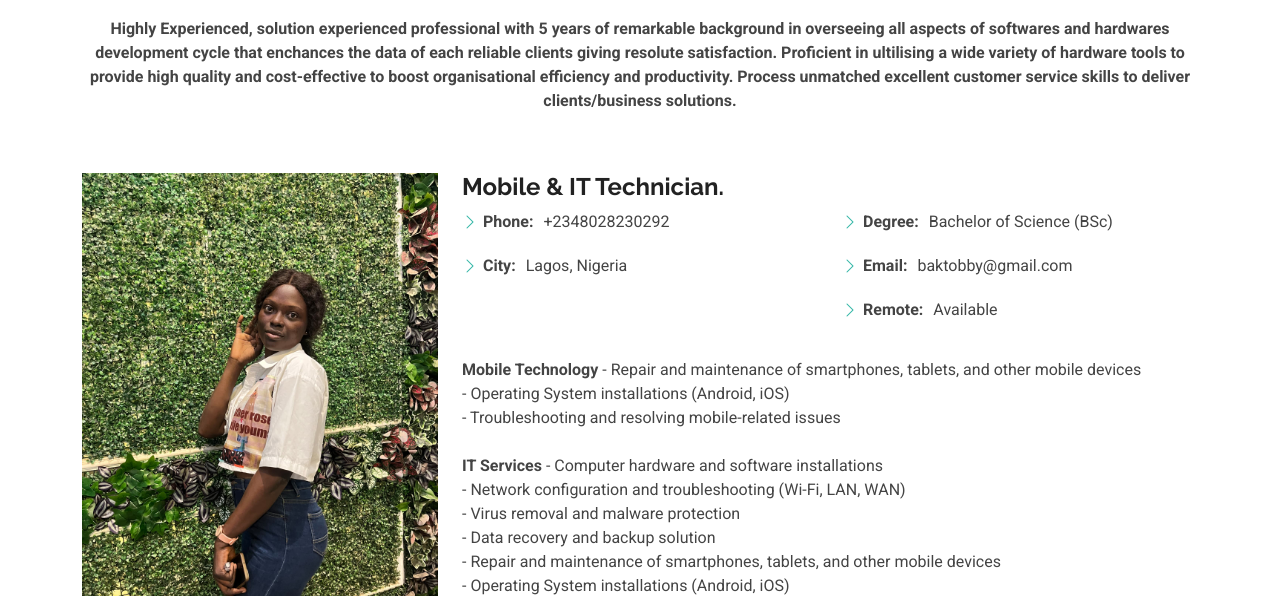
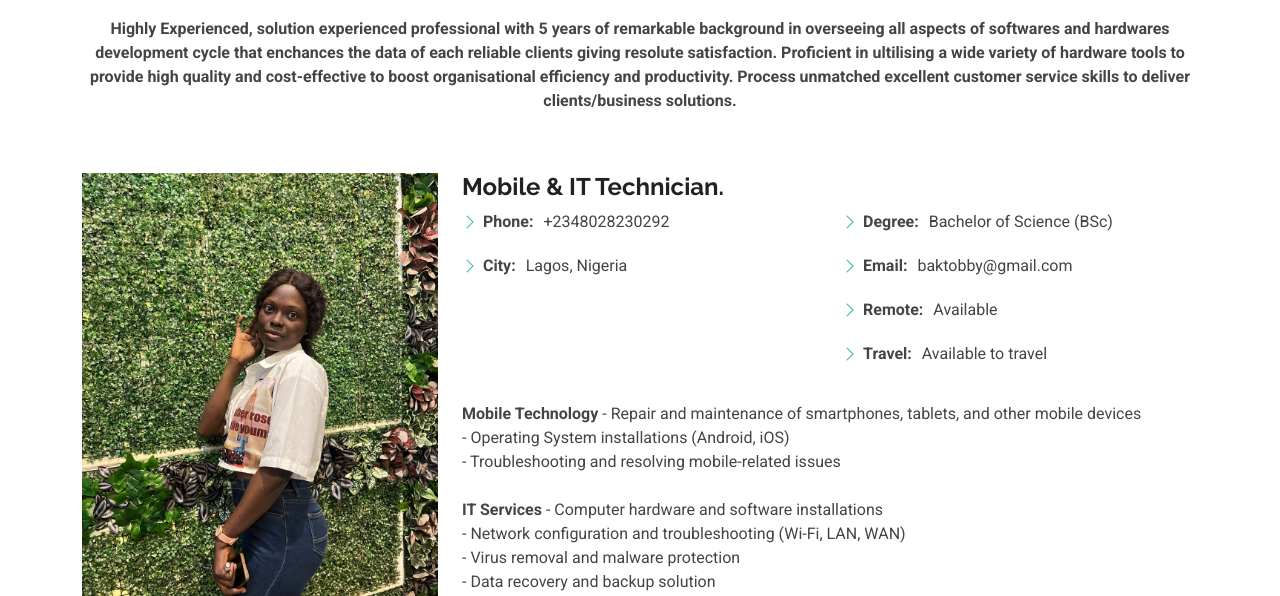
Before and after one commit to Osmosis18/christie, a plain HTML site: page about.html in a window 1280 px wide. Shown: the part 204-800 px from the top of the page. Drawn offline with Linux system fonts and the light colour scheme.

Commit message:
Update about.html

```diff
--- a/about.html
+++ b/about.html
@@ -102,6 +102,7 @@
                   <li><i class="bi bi-chevron-right"></i> <strong>Degree:</strong> <span>Bachelor of Science (BSc)</span></li>
                   <li><i class="bi bi-chevron-right"></i> <strong>Email:</strong> <span>baktobby@gmail.com</span></li>
                   <li><i class="bi bi-chevron-right"></i> <strong>Remote:</strong> <span>Available</span></li>
+                  <li><i class="bi bi-chevron-right"></i> <strong>Travel:</strong> <span>Available to travel</span></li>
                 </ul>
               </div>
             </div>
```
